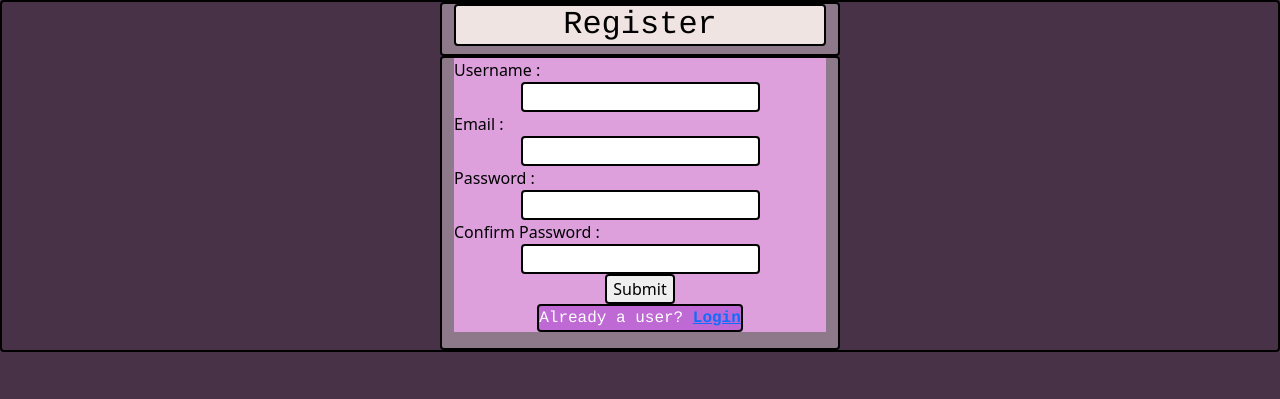
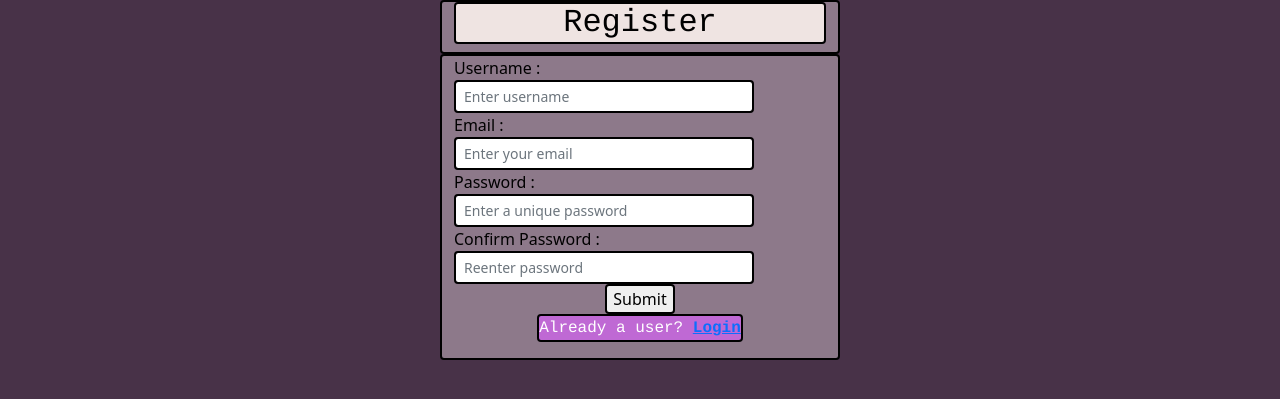
Before and after one commit to GucciGordo/demo, a PHP site: page /registration.php in a window 1280 px wide. Shown: the top 399 px of the page. Run offline with PHP 8.4, Linux system fonts and the light colour scheme.

Commit message:
Chnaged style priorety

```diff
--- a/CSS/style.css
+++ b/CSS/style.css
@@ -39,8 +39,6 @@
     background-attachment: fixed;
     background-size: 100%;
     text-align: center;
-    border: 2px solid black;
-    border-radius: 4px;
  }
  label {
     display: table-cell;
@@ -51,15 +49,24 @@
  img {
     border: 2px solid black;
  }
-
 input {
      display: table-cell;
      text-align: left;
      border: 2px solid black;
      border-radius: 4px;
-
 }
 button {
+   border: 2px solid black;
+   border-radius: 4px;
+}
+.form {
+   background-color: #DDA0DD;
+}
+.form-control {
+   display: table-cell;
+   width: 300px;
+   text-align: left;
+   color: black;
    border: 2px solid black;
    border-radius: 4px;
 }
@@ -119,9 +126,6 @@ button {
    top: 128px;
    animation: breatheDown 2000ms infinite;
    }
-.form-control {
-   width: 100px;
-}
    /*Animation for rotating square/circle*/
    @keyframes Morph {
       0%,
--- a/registration.php
+++ b/registration.php
@@ -10,29 +10,29 @@
         <script src="https://cdn.jsdelivr.net/npm/bootstrap@5.1.3/dist/js/bootstrap.bundle.min.js"></script>
     </head>
 <body style="background-color:#483248;">
-    <div class='container'>
+    <div class='container container-fluid'>
         <div class='header'>
         <h2>Register</h2>
         </div>
     </div>
     <div class="container">
-        <form style='background-color: #dda0dd' action='registration.php' method='post'>
+        <form  action='registration.php' method='post'>
             <?php include('errors.php') ?>
             <div>
-                <label for='username'>Username : </label>
-                <input type='text' name='username' required>
+                <label for='username' class="form-label form-label-sm">Username : </label>
+                <input type='text' class="form-control form-control-sm" name='username' placeholder="Enter username" required>
             </div>
             <div>
-                <label for='email'>Email : </label>
-                <input type='email' name='email' required>
+                <label for='email' class="form-label form-label-sm">Email : </label>
+                <input type='email' class="form-control form-control-sm" name='email' placeholder="Enter your email" required>
             </div>
             <div>
-                <label for='password_1'>Password : </label>
-                <input type='password' name='password_1' required>
+                <label for='password_1' class="form-label form-label-sm">Password : </label>
+                <input type='password' class="form-control form-control-sm" name='password_1' placeholder="Enter a unique password" required>
             </div>
             <div>
-                <label for='password_2'>Confirm Password : </label>
-                <input type='password' name='password_2' required>
+                <label for='password_2' class="form-label form-label-sm">Confirm Password : </label>
+                <input type='password' class="form-control form-control-sm" name='password_2' placeholder="Reenter password" required>
             </div>
             <div>
                 <button type='submit' name='register_user'>Submit</button>
```
Also changed, not shown: login.php (+8 -9 lines).
